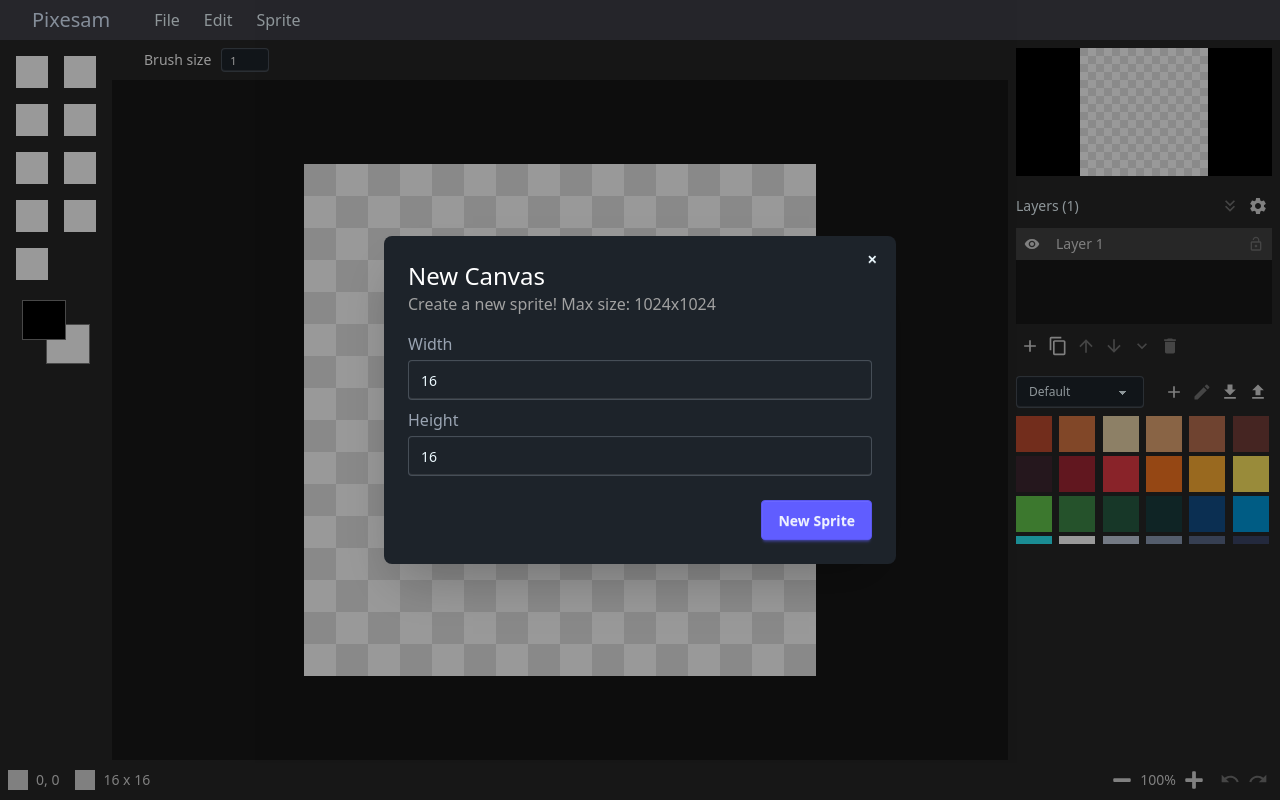
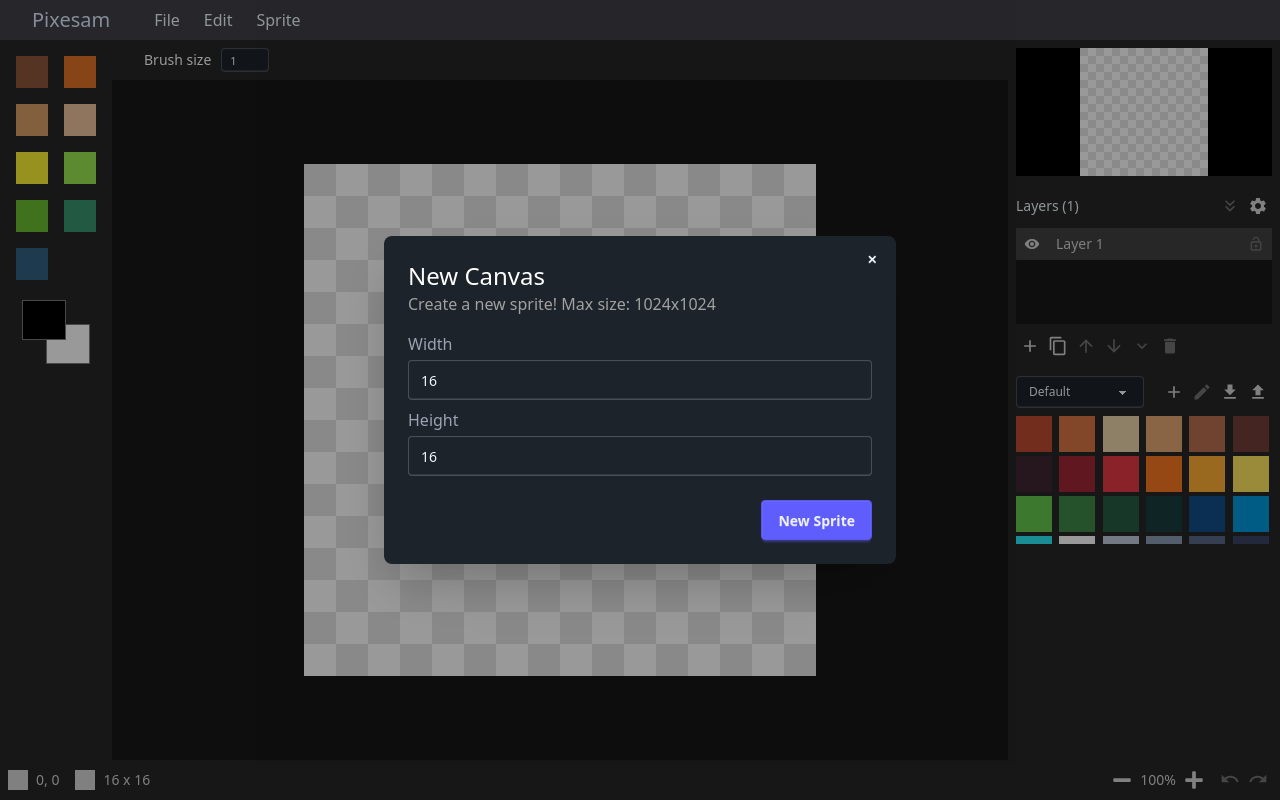
Before and after one commit to SamLeB1/pixesam, a React (Vite) app in the folder client/: page / in a window 1280 px wide. Built offline with nearby package versions, Linux system fonts and the light colour scheme.

Commit message:
added tool icons

```diff
--- a/client/src/components/SideBarLeft.tsx
+++ b/client/src/components/SideBarLeft.tsx
@@ -1,5 +1,17 @@
 import { useEditorStore } from "../store/editorStore";
 import Tooltip from "./Tooltip";
+import toolsSprite from "../assets/images/tools.png";
+
+function toolIcon(row: number, col: number): React.CSSProperties {
+  return {
+    width: 32,
+    height: 32,
+    backgroundImage: `url(${toolsSprite})`,
+    backgroundSize: "64px 160px",
+    backgroundPosition: `${-col * 32}px ${-row * 32}px`,
+    imageRendering: "pixelated",
+  };
+}
 
 export default function SideBarLeft() {
   const {
@@ -19,7 +31,7 @@ export default function SideBarLeft() {
             type="button"
             onClick={() => selectTool("pencil")}
           >
-            <div className="h-8 w-8 bg-white"></div>
+            <div style={toolIcon(0, 0)} />
           </button>
         </Tooltip>
         <Tooltip content="Eraser tool (E)" side="right">
@@ -28,7 +40,7 @@ export default function SideBarLeft() {
             type="button"
             onClick={() => selectTool("eraser")}
           >
-            <div className="h-8 w-8 bg-white"></div>
+            <div style={toolIcon(0, 1)} />
           </button>
         </Tooltip>
         <Tooltip content="Color picker tool (C)" side="right">
@@ -37,7 +49,7 @@ export default function SideBarLeft() {
             type="button"
             onClick={() => selectTool("color-picker")}
           >
-            <div className="h-8 w-8 bg-white"></div>
+            <div style={toolIcon(1, 0)} />
           </button>
         </Tooltip>
         <Tooltip content="Bucket tool (B)" side="right">
@@ -46,7 +58,7 @@ export default function SideBarLeft() {
             type="button"
             onClick={() => selectTool("bucket")}
           >
-            <div className="h-8 w-8 bg-white"></div>
+            <div style={toolIcon(1, 1)} />
           </button>
         </Tooltip>
         <Tooltip
@@ -65,7 +77,7 @@ export default function SideBarLeft() {
             type="button"
             onClick={() => selectTool("line")}
           >
-            <div className="h-8 w-8 bg-white"></div>
+            <div style={toolIcon(2, 0)} />
           </button>
         </Tooltip>
         <Tooltip
@@ -85,7 +97,7 @@ export default function SideBarLeft() {
             type="button"
             onClick={() => selectTool("shape")}
           >
-            <div className="h-8 w-8 bg-white"></div>
+            <div style={toolIcon(2, 1)} />
           </button>
         </Tooltip>
         <Tooltip
@@ -105,7 +117,7 @@ export default function SideBarLeft() {
             type="button"
             onClick={() => selectTool("shade")}
           >
-            <div className="h-8 w-8 bg-white"></div>
+            <div style={toolIcon(3, 0)} />
           </button>
         </Tooltip>
         <Tooltip content="Select tool (S)" side="right">
@@ -114,7 +126,7 @@ export default function SideBarLeft() {
             type="button"
             onClick={() => selectTool("select")}
           >
-            <div className="h-8 w-8 bg-white"></div>
+            <div style={toolIcon(3, 1)} />
           </button>
         </Tooltip>
         <Tooltip
@@ -133,7 +145,7 @@ export default function SideBarLeft() {
             type="button"
             onClick={() => selectTool("move")}
           >
-            <div className="h-8 w-8 bg-white"></div>
+            <div style={toolIcon(4, 0)} />
           </button>
         </Tooltip>
       </div>
```
Also changed, not shown: client/src/assets/images/tools.png (added).
